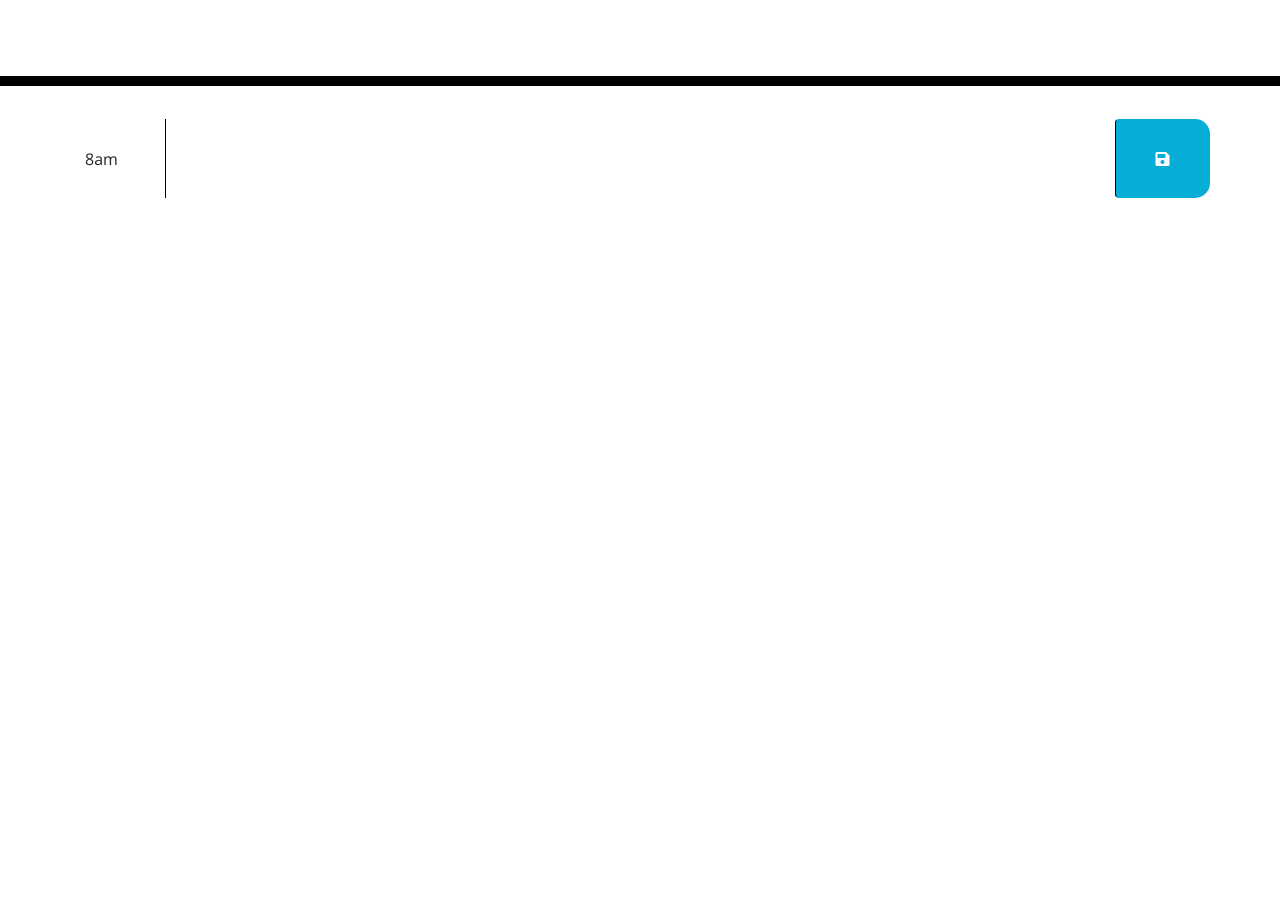
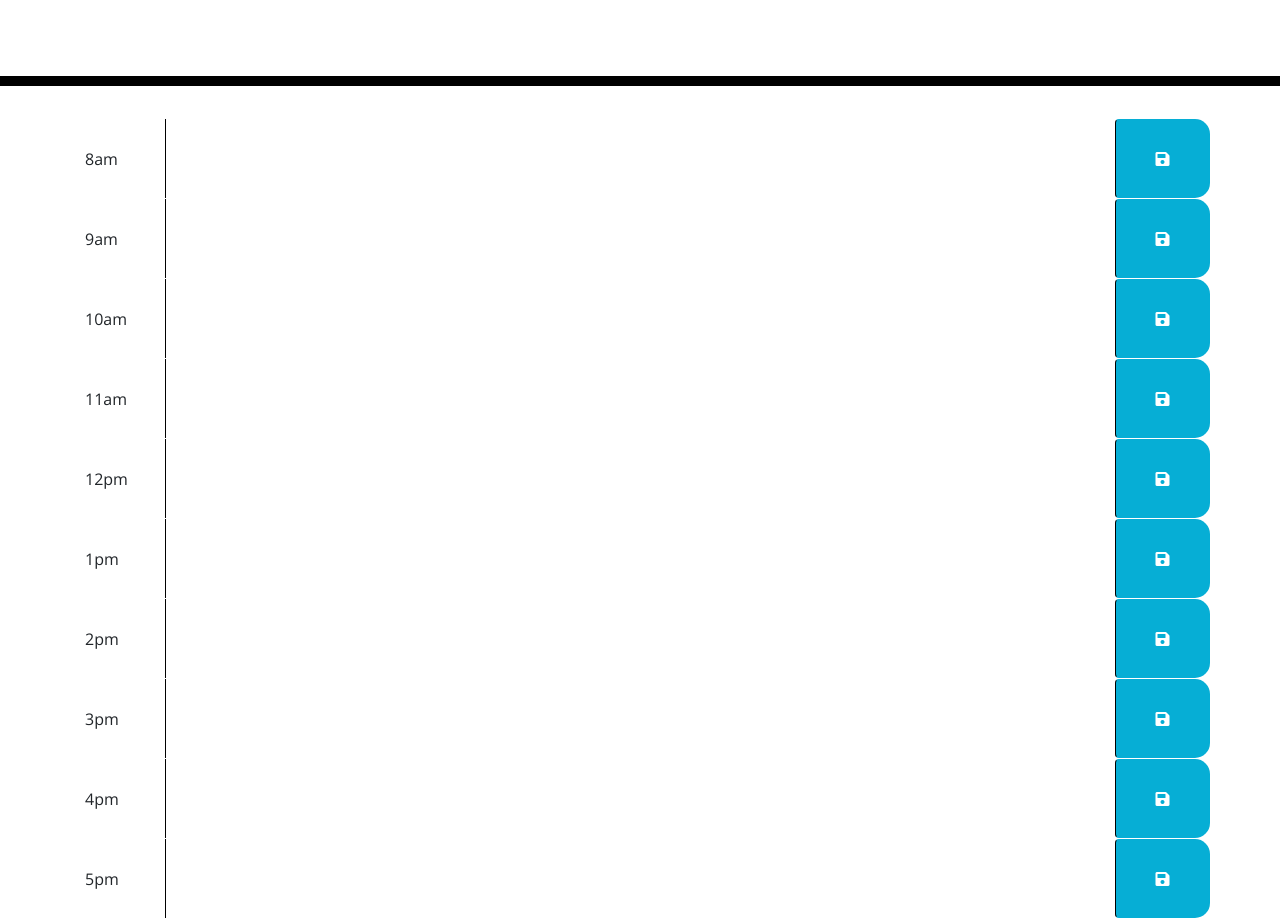
Before and after one commit to kdchurch1994/work-day-scheduler, a plain HTML site: page index.html in a window 1280 px wide. Shown: the part 182-1100 px from the top of the page. Before the commit the page ends 800 px from the top, so only its background shows below. Drawn offline with nearby package versions, Linux system fonts and the light colour scheme.

Commit message:
all timeblocks have been created

```diff
--- a/index.html
+++ b/index.html
@@ -38,6 +38,77 @@
         <button class="btn saveBtn col-md-1"><i class="fas fa-save"></i></button>
       </div>
 
+      <div class="row Timeblocks">
+        <div class="col-md-1 hours">
+          9am
+        </div>
+        <textarea class="col-md-10 text"></textarea>
+        <button class="btn saveBtn col-md-1"><i class="fas fa-save"></i></button>
+      </div>
+
+      <div class="row Timeblocks">
+        <div class="col-md-1 hours">
+          10am
+        </div>
+        <textarea class="col-md-10 text"></textarea>
+        <button class="btn saveBtn col-md-1"><i class="fas fa-save"></i></button>
+      </div>
+
+      <div class="row Timeblocks">
+        <div class="col-md-1 hours">
+          11am
+        </div>
+        <textarea class="col-md-10 text"></textarea>
+        <button class="btn saveBtn col-md-1"><i class="fas fa-save"></i></button>
+      </div>
+
+      <div class="row Timeblocks">
+        <div class="col-md-1 hours">
+          12pm
+        </div>
+        <textarea class="col-md-10 text"></textarea>
+        <button class="btn saveBtn col-md-1"><i class="fas fa-save"></i></button>
+      </div>
+
+      <div class="row Timeblocks">
+        <div class="col-md-1 hours">
+          1pm
+        </div>
+        <textarea class="col-md-10 text"></textarea>
+        <button class="btn saveBtn col-md-1"><i class="fas fa-save"></i></button>
+      </div>
+
+      <div class="row Timeblocks">
+        <div class="col-md-1 hours">
+          2pm
+        </div>
+        <textarea class="col-md-10 text"></textarea>
+        <button class="btn saveBtn col-md-1"><i class="fas fa-save"></i></button>
+      </div>
+
+      <div class="row Timeblocks">
+        <div class="col-md-1 hours">
+          3pm
+        </div>
+        <textarea class="col-md-10 text"></textarea>
+        <button class="btn saveBtn col-md-1"><i class="fas fa-save"></i></button>
+      </div>
+
+      <div class="row Timeblocks">
+        <div class="col-md-1 hours">
+          4pm
+        </div>
+        <textarea class="col-md-10 text"></textarea>
+        <button class="btn saveBtn col-md-1"><i class="fas fa-save"></i></button>
+      </div>
+
+      <div class="row Timeblocks">
+        <div class="col-md-1 hours">
+          5pm
+        </div>
+        <textarea class="col-md-10 text"></textarea>
+        <button class="btn saveBtn col-md-1"><i class="fas fa-save"></i></button>
+      </div>
     </div>
 
     <script src="https://code.jquery.com/jquery-3.4.1.min.js"></script>
```
